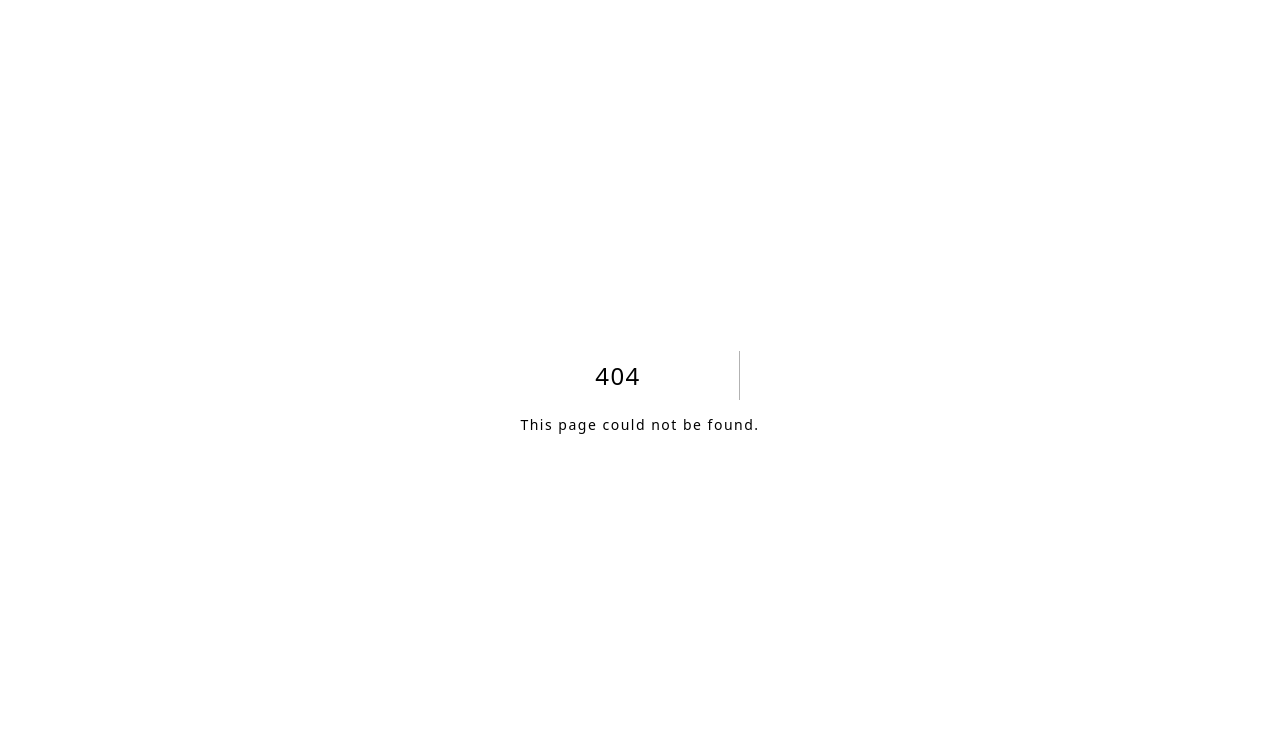
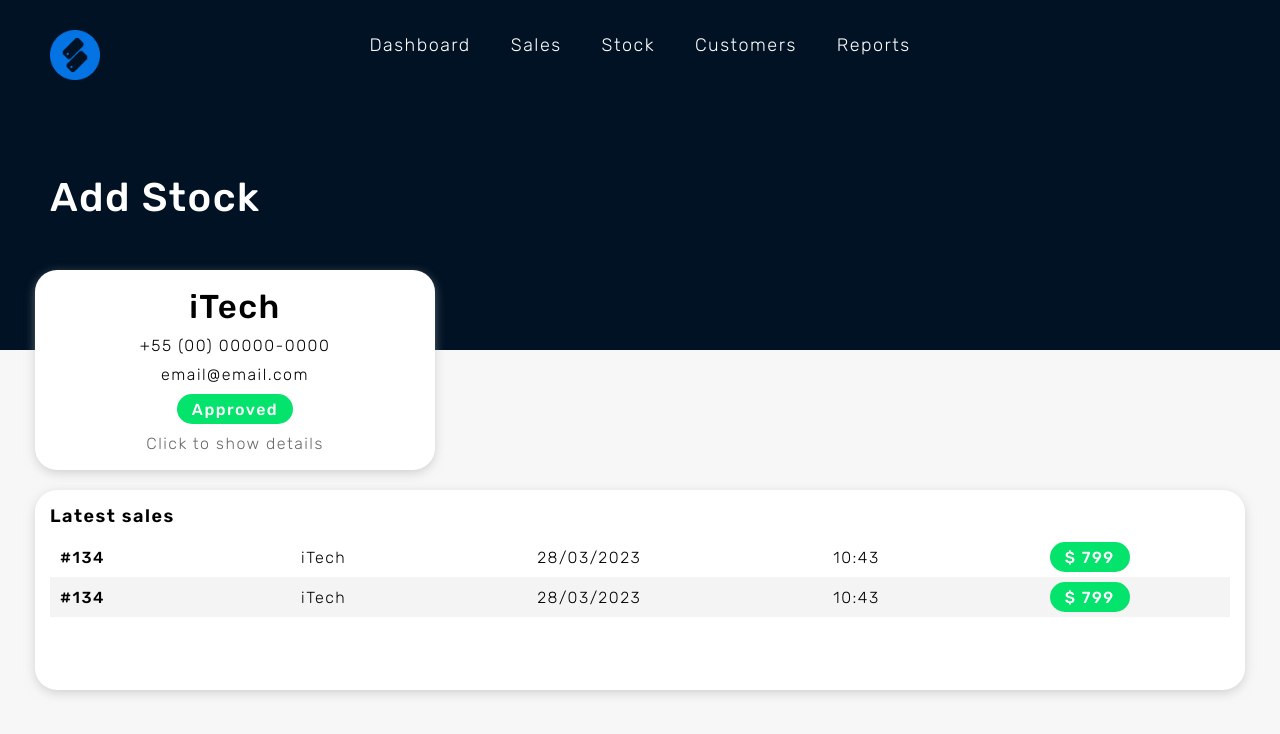
Before and after one commit to EdsonnOliveira/shricell, a Next.js app: page /customers/details in a window 1280 px wide. Before the commit this address had no page. Shown: the top 734 px of the page. Built offline with nearby package versions, Linux system fonts and the light colour scheme.

Commit message:
New Page: Customer Details

```diff
--- /dev/null
+++ b/src/pages/customers/details/index.tsx
@@ -0,0 +1,118 @@
+import React from "react";
+import { useRouter } from "next/router";
+
+import { green } from "@atomic/constants/colors";
+import { TR } from "@atomic/constants/table";
+
+import { DataType } from "./models";
+import View from "./view";
+
+const CustomersDetails: React.FC = ({
+}) => {
+    const router = useRouter()
+
+    const data: DataType = {
+        name: 'iTech',
+        phone: '+55 (00) 00000-0000',
+        email: 'email@email.com',
+        status: {
+            description: 'Approved',
+            bgColor: green
+        }
+    }
+
+    const latestSales: TR[] = [
+        {
+            td: [
+                    {
+                        description: '#134',
+                        textAlign: 'left',
+                        textWeight: '500',
+                        type: 'text'
+                    },
+                    {
+                        description: 'iTech',
+                        textAlign: 'center',
+                        textWeight: '300',
+                        type: 'text'
+                    },
+                    {
+                        description: '28/03/2023',
+                        textAlign: 'center',
+                        textWeight: '300',
+                        type: 'text'
+                    },
+                    {
+                        description: '10:43',
+                        textAlign: 'center',
+                        textWeight: '300',
+                        type: 'text'
+                    },
+                    {
+                        description: '$ 799',
+                        textAlign: 'center',
+                        textWeight: '500',
+                        type: {
+                            color: 'fontWhite',
+                            bgColor: green
+                        }
+                    },
+            ],
+            onClick: () => {
+                router.push({
+                    pathname: '/sales/details',
+                    query: {
+                        idSale: 134
+                    }}
+                )
+            }
+        },
+        {
+            td: [
+                    {
+                        description: '#134',
+                        textAlign: 'left',
+                        textWeight: '500',
+                        type: 'text'
+                    },
+                    {
+                        description: 'iTech',
+                        textAlign: 'center',
+                        textWeight: '300',
+                        type: 'text'
+                    },
+                    {
+                        description: '28/03/2023',
+                        textAlign: 'center',
+                        textWeight: '300',
+                        type: 'text'
+                    },
+                    {
+                        description: '10:43',
+                        textAlign: 'center',
+                        textWeight: '300',
+                        type: 'text'
+                    },
+                    {
+                        description: '$ 799',
+                        textAlign: 'center',
+                        textWeight: '500',
+                        type: {
+                            color: 'fontWhite',
+                            bgColor: green
+                        }
+                    },
+            ],
+        },
+    ]
+
+    return (
+        <View
+            isEdit={!!router.query.isEdit}
+            data={data}
+            latestSales={latestSales}
+        />
+    )
+}
+
+export default CustomersDetails;
--- /dev/null
+++ b/src/pages/customers/details/models.tsx
@@ -0,0 +1,17 @@
+import { TR } from "@atomic/constants/table";
+
+export interface ViewProps {
+    isEdit: boolean;
+    data: DataType
+    latestSales: TR[];
+}
+
+export type DataType = {
+    name: string;
+    phone: string;
+    email: string;
+    status: {
+        description: string;
+        bgColor: string;
+    }
+}
--- /dev/null
+++ b/src/pages/customers/details/view.tsx
@@ -0,0 +1,64 @@
+import React from "react";
+import Head from "next/head";
+
+import { green } from "@atomic/constants/colors";
+import Header from "@atomic/organisms/header";
+import BoxShadow from "@atomic/atoms/boxShadow";
+import BoxCommon from "@atomic/atoms/boxCommon";
+import Stamp from "@atomic/atoms/stamp";
+import Table from "@atomic/mocelules/table";
+
+import useMediaQuery from "@hooks/useMediaQuery";
+
+import { ViewProps } from "./models";
+
+const View: React.FC<ViewProps> = ({
+    isEdit,
+    data,
+    latestSales
+}) => (
+    <>
+        <Head>
+            <title>Customer Details - ShriCell</title>
+        </Head>
+        <Header title={isEdit ? data.name : 'Add Stock'} />
+        <main className="main">
+            <BoxCommon
+                flex={1}
+                mt={useMediaQuery('(max-width: 1100px)') ? '0' : '-100px'}
+                alignItems='center'
+                gap='20px'
+                flexDirection='row'
+                flexWrap='wrap'
+            >
+                <BoxShadow size={{ width: useMediaQuery('(max-width: 1100px)') ? '100%' : '400px' }}>
+                    <BoxCommon alignItems='center' justifyContent='center' gap='10px' flex='1'>
+                        <h3 className="fontW500">{ data.name }</h3>
+                        <h6 className='fontW300'>{ data.phone }</h6>
+                        <h6 className='fontW300'>{ data.email }</h6>
+                        <Stamp value={data.status.description} bgColor={data.status.bgColor} />
+                        <h6 className='fontGray fontW300'>Click to show details</h6>
+                    </BoxCommon>
+                </BoxShadow>
+                {
+                    isEdit && (
+                        <BoxShadow title='Billed amount' size={useMediaQuery('(max-width: 1000px)') && { width: '100%' }}>
+                            <BoxCommon flexDirection='row' alignItems='center' justifyContent='space-between' flex='1'>
+                                <h2>$ 4239,12</h2>
+                                <Stamp value='+7.3%' bgColor={green} />
+                            </BoxCommon>
+                        </BoxShadow>
+                    )
+                }
+                <BoxShadow title='Latest sales' size={{ width: '100%' }}>
+                    <Table
+                        tr={latestSales}
+                        mt='10px'
+                    />
+                </BoxShadow>
+            </BoxCommon>
+        </main>
+    </>
+)
+
+export default View;
```
